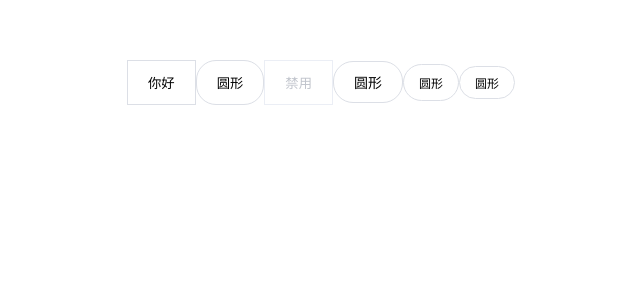
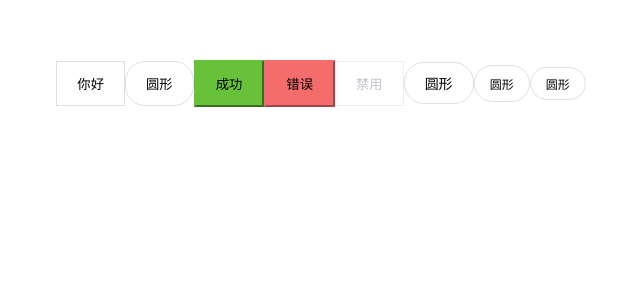
Before and after one commit to cuixiaorui/weapon, a Vue app: page / in a window 1280 px wide. Shown: the top 300 px of the page, without its empty margins (319-959 px from the left). Built offline with nearby package versions, Linux system fonts and the light colour scheme.

Commit message:
feat(button): 增加 hover 状态下的样式

```diff
--- a/src/App.vue
+++ b/src/App.vue
@@ -1,12 +1,16 @@
 <template>
   <div id="app">
     <div>
+      <div class="button-container">
         <Button @click="onclick">你好</Button>
         <Button round>圆形</Button>
+        <Button type="success">成功</Button>
+        <Button type="error">错误</Button>
         <Button disabled>禁用</Button>
         <Button round size="medium">圆形</Button>
         <Button round size="small">圆形</Button>
         <Button round size="mini">圆形</Button>
+      </div>
     </div>
   </div>
 </template>
--- a/src/components/Button/Button.vue
+++ b/src/components/Button/Button.vue
@@ -17,10 +17,10 @@ export default {
     },
     size: {
       type: String,
-      default: '',
+      default: ''
     },
-    disabled:{
-      type:Boolean,
+    disabled: {
+      type: Boolean,
       default: false
     }
   },
@@ -36,7 +36,7 @@ export default {
   },
   methods: {
     onClick() {
-      if(this.disabled)return;
+      if (this.disabled) return;
       this.$emit('click');
     }
   }
@@ -44,6 +44,9 @@ export default {
 </script>
 
 <style lang="scss" scoped>
+$errorColor: #f56c6c;
+$successColor: #67c23a;
+
 .wp-button {
   padding: 12px 20px;
   outline: none;
@@ -52,31 +55,41 @@ export default {
   &--default {
     background: #fff;
     border: 1px solid #dcdfe6;
+
+    &:hover {
+      background-color: pink;
+    }
   }
 
   &--error {
-    background-color: #f56c6c;
-    border-color: #f56c6c;
+    background-color: $errorColor;
+    border-color: $errorColor;
+    &:hover {
+      background-color: lighten($errorColor, 5%);
+    }
   }
 
   &--success {
-    background-color: #67c23a;
-    border-color: #67c23a;
+    background-color: $successColor;
+    border-color: $successColor;
+    &:hover {
+      background-color: lighten($successColor, 5%);
+    }
   }
 
-  &--medium{
+  &--medium {
     padding: 10px 20px;
     font-size: 14px;
     border-radius: 4px;
   }
 
-  &--small{
+  &--small {
     padding: 9px 15px;
     font-size: 12px;
     border-radius: 3px;
   }
 
-  &--mini{
+  &--mini {
     padding: 7px 15px;
     font-size: 12px;
     border-radius: 3px;
@@ -86,9 +99,12 @@ export default {
   border-radius: 20px;
 }
 
-.is-disabled{
+.is-disabled {
   color: #c0c4cc;
   border-color: #ebeef5;
   cursor: not-allowed;
+  &:hover {
+    background-color: #fff;
+  }
 }
 </style>
```
Also changed, not shown: 1 other file (tests, documents, lock files or other folders). Lines whose indentation alone changed are shown as unchanged.
